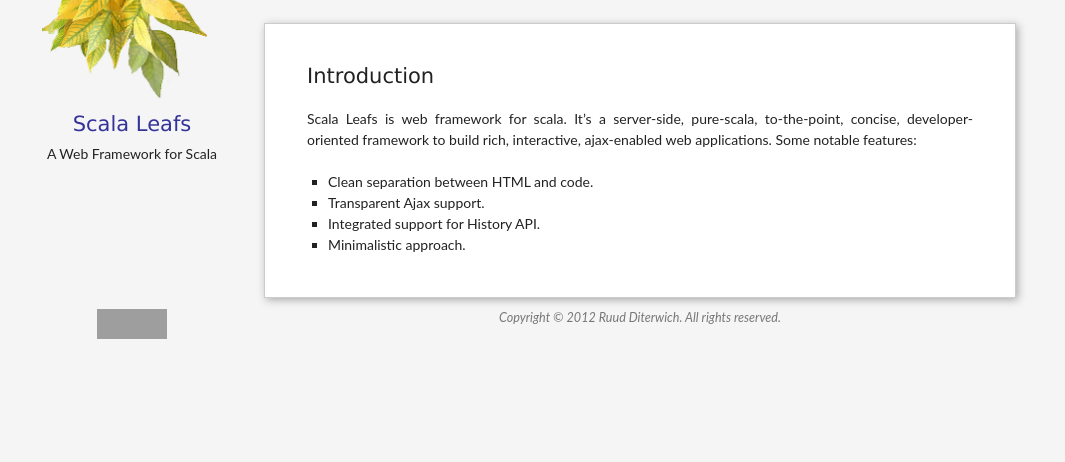
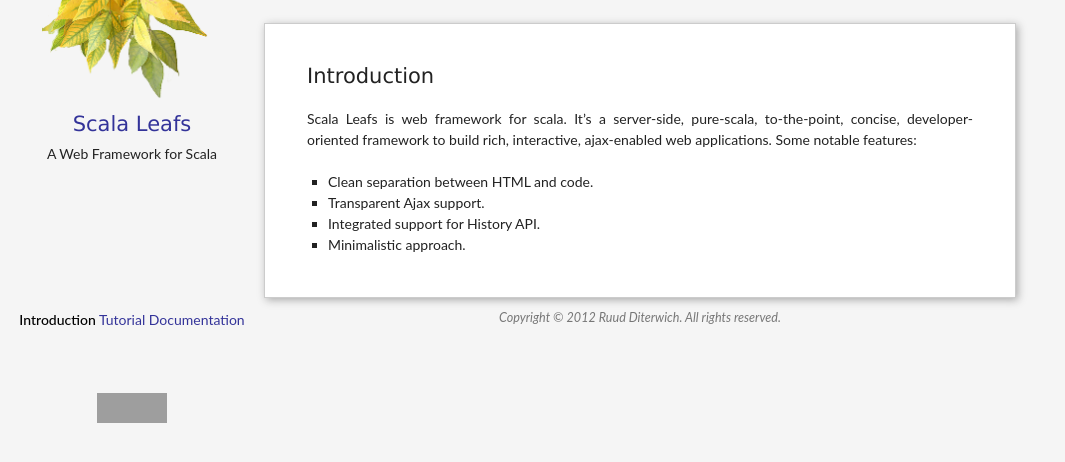
Before and after one commit to scalastuff/scalaleafs, a Jekyll site: the page built from index.md, in a window 1280 px wide. Shown: the top 462 px of the page, without its empty margins (0-1065 px from the left). Built offline with Jekyll 4.4.1, drawn with Linux system fonts in a browser that asks for light colours; grey boxes are pictures that could not be loaded.

Commit message:
Updated _layouts/default.html

```diff
--- a/_layouts/default.html
+++ b/_layouts/default.html
@@ -32,6 +32,7 @@
                   <div class="menu" style="margin-top: 40px; text-align: center;">
                     <div class="dtree" style="white-space: nowrap; display: inline-block; text-align: left; min-width: 140px;">
   	<script type="text/javascript">
+		<!--
 
 		d = new dTree('d');
         d.config.useIcons = false;
@@ -46,7 +47,37 @@
 		d.add(4,3,'Servlet','servlet.html');
 		document.write(d);
         d.openTo(2, true);
+		//-->
     </script>
+                      <br/>                      <br/>                      <br/>                      <br/>
+
+                      <a class="menu1{% if page.title == "Introduction" %} active{% endif %}" href="/index.html">Introduction</a>
+            {% if page.category == "Introduction" %}
+            {% for p in site.pages %}
+            {% if p.category == page.category %}
+            {% for index in (1..20) %}
+            {% if p.index == index %}
+            <a class="menu2{% if p.url == page.url %} active{% endif %}" href="{{ p.url }}">{{ p.title }}</a>
+            {% endif %}
+            {% endfor %}
+            {% endif %}
+            {% endfor %}
+            {% endif %}
+
+                      <a class="menu1{% if page.title == "Tutorial" %} active{% endif %}" href="/tutorial/tutorial.html">Tutorial</a>
+            {% if page.category == "Tutorial" %}
+            {% for p in site.pages %}
+            {% if p.category == page.category %}
+            {% for index in (1..20) %}
+            {% if p.index == index %}
+            <a class="menu2{% if p.url == page.url %} active{% endif %}" href="{{ p.url }}">{{ p.title }}</a>
+            {% endif %}
+            {% endfor %}
+            {% endif %}
+            {% endfor %}
+            {% endif %}
+
+                      <a class="menu1{% if page.title == "Documentation" %} active{% endif %}" href="/documentation/documentation.html">Documentation</a>
 
             </div>
                   </div>
```
